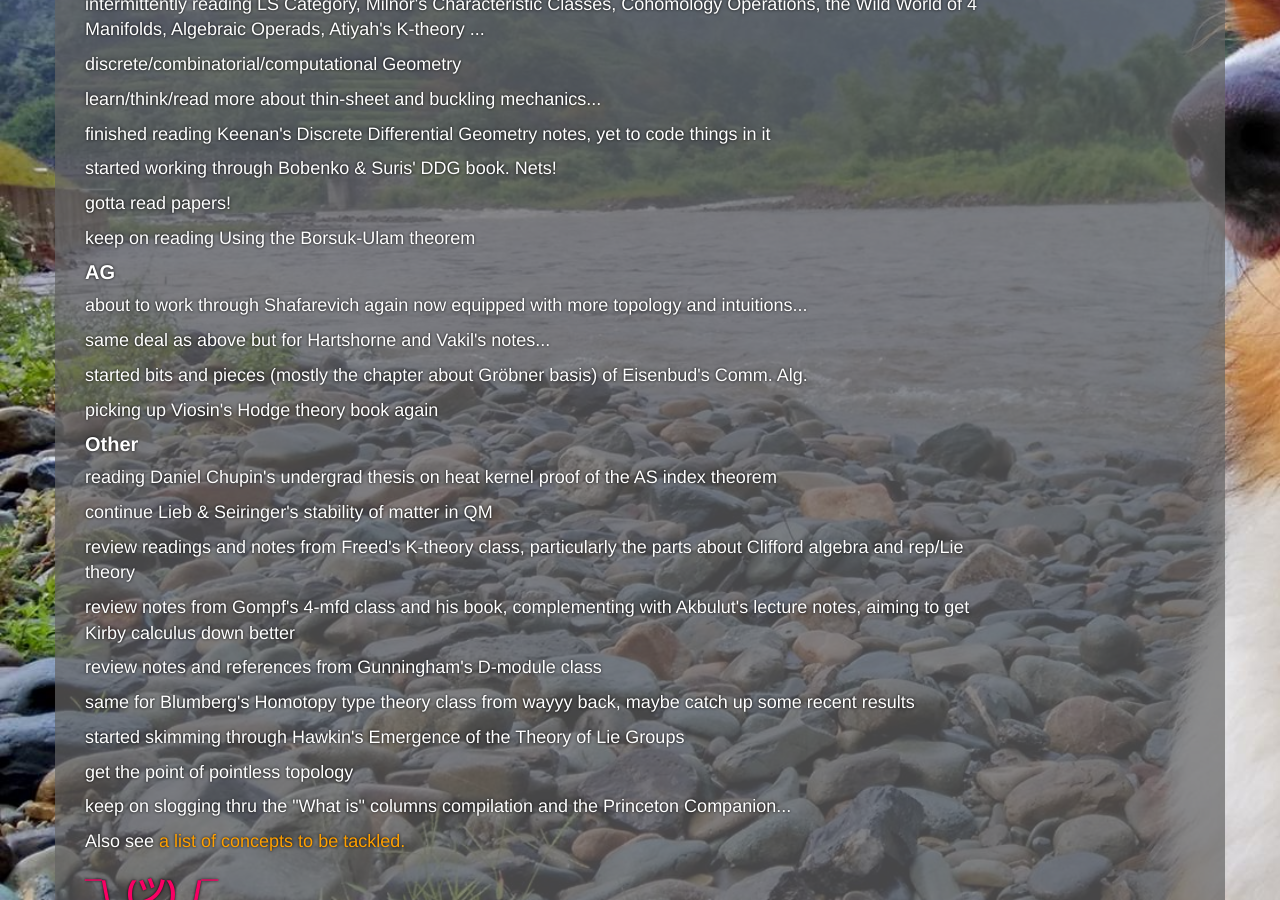
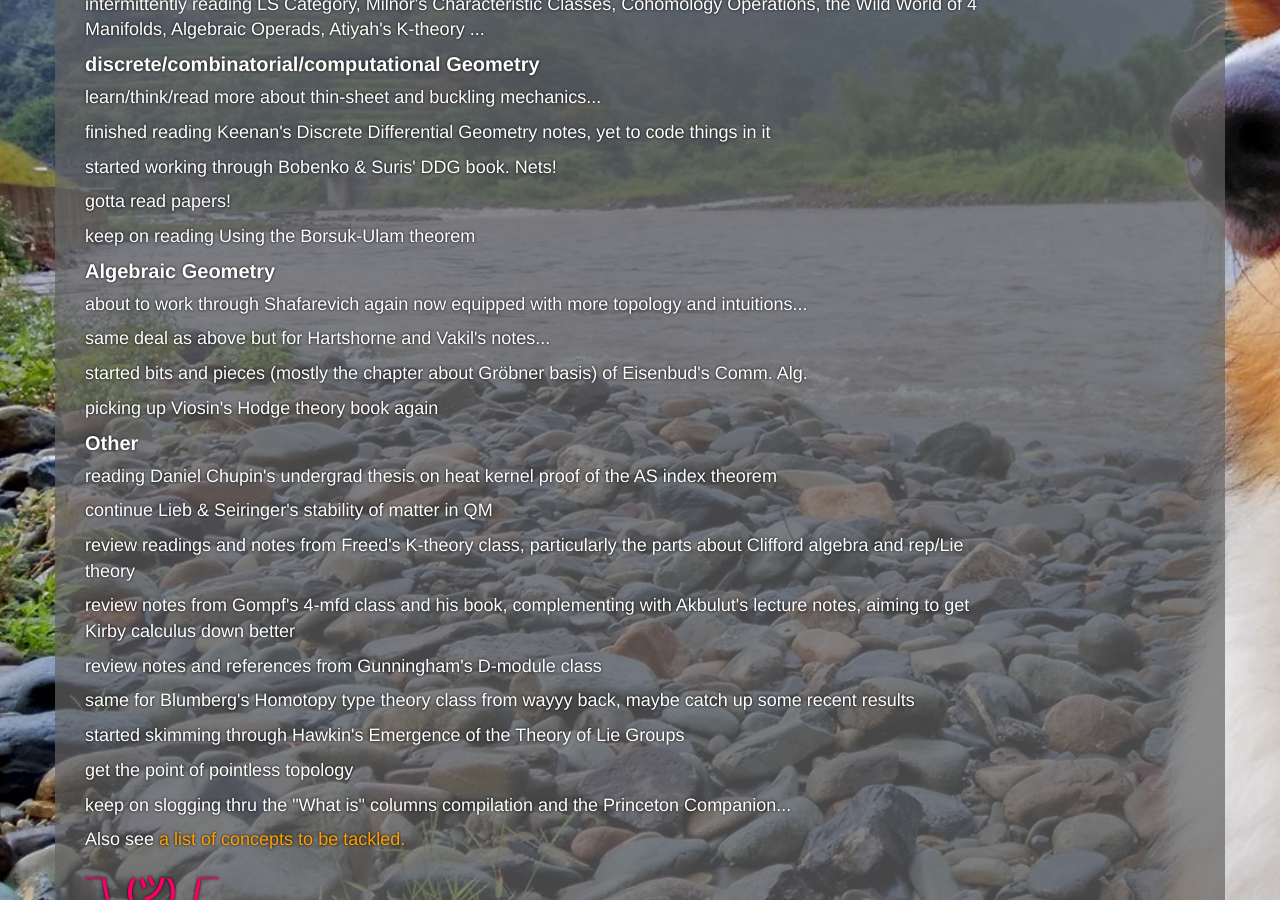
Before and after one commit to levincoolxyz/levincoolxyz.github.io, a Jekyll site: the page built from activity.html, in a window 1280 px wide and 900 px high, scrolled down 694 px. Built offline with Jekyll 4.4.1, drawn with Linux system fonts in a browser that asks for light colours.

Commit message:
new commit

```diff
--- a/activity.html
+++ b/activity.html
@@ -18,14 +18,14 @@ title: Current Activities - Feng Ling
 	<p>still around chapter 2 of Adam's infinite loop spaces</p>
 	<p>intermittently reading LS Category, Milnor's Characteristic Classes, Cohomology Operations, the Wild World of 4 Manifolds, Algebraic Operads, Atiyah's K-theory ...</p>
 
-	<p>discrete/combinatorial/computational Geometry</p>
+	<h4>discrete/combinatorial/computational Geometry</h4>
 	<p>learn/think/read more about thin-sheet and buckling mechanics...</p>
 	<p>finished reading Keenan's Discrete Differential Geometry notes, yet to code things in it</p>
 	<p>started working through Bobenko & Suris' DDG book. Nets!</p>
 	<p>gotta read papers!</p>
 	<p>keep on reading Using the Borsuk-Ulam theorem</p>
 
-	<h4>AG</h4>
+	<h4>Algebraic Geometry</h4>
 	<p>about to work through Shafarevich again now equipped with more topology and intuitions...</p>
 	<p>same deal as above but for Hartshorne and Vakil's notes...</p>
 	<p>started bits and pieces (mostly the chapter about Gröbner basis) of Eisenbud's Comm. Alg.</p>
```
